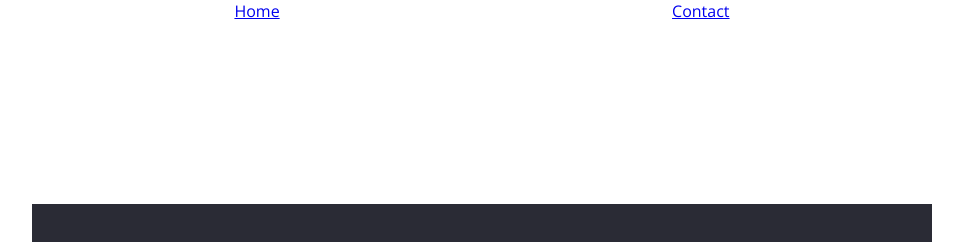
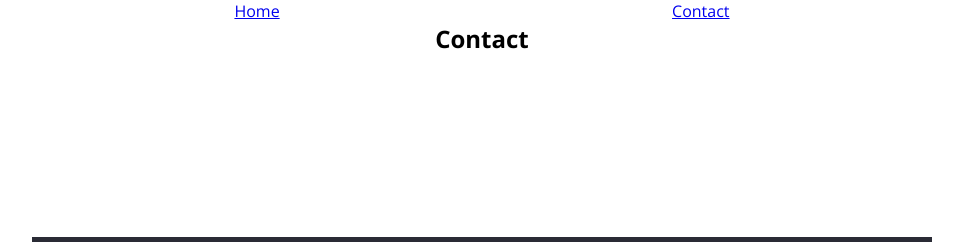
Before and after one commit to dailypractice/day006-css-flexbox-contact-form, a plain HTML site: page pages/contact.html in a window 1280 px wide. Shown: the top 242 px of the page, without its empty margins (158-1121 px from the left). Drawn offline with nearby package versions, Linux system fonts and the light colour scheme.

Commit message:
restructured folder setup and added 2nd contact form page

```diff
--- a/css/contact.css
+++ b/css/contact.css
@@ -13,6 +13,10 @@ body {
 ul {
   display: flex;
   justify-content: space-evenly;
+}
+
+.container > h2 {
+  text-align: center;
 }
 
 .flex-wrap {
@@ -145,7 +149,7 @@ ul {
     width: 100%;
   }
 
-  ul{
+  ul {
     padding-bottom: 40px;
   }
   .flex-wrap {
--- a/contact.html
+++ b/pages/contact.html
@@ -12,10 +12,11 @@
     <div class="container">
       <nav>
         <ul>
-          <a href="#">Home</a>
-          <a href="/contact.html">Contact</a>
+          <a href="/index.html">Home</a>
+          <a href="/pages/contact.html">Contact</a>
         </ul>
       </nav>
+      <h2>Contact</h2>
       <div class="flex-wrap">
         <div class="form-wrap">
           <form action="#" class="form">
```
Also changed, not shown: index.html (+2 -2 lines), css/contact2.css (added), pages/contact2.html (added).
